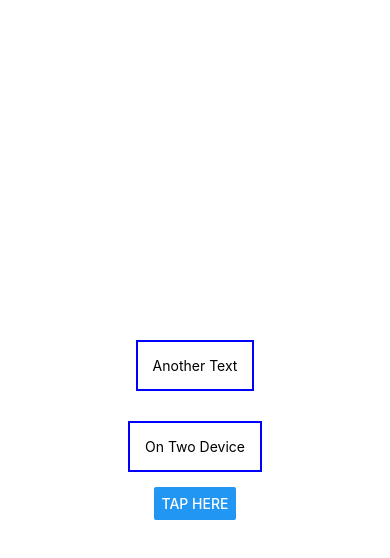
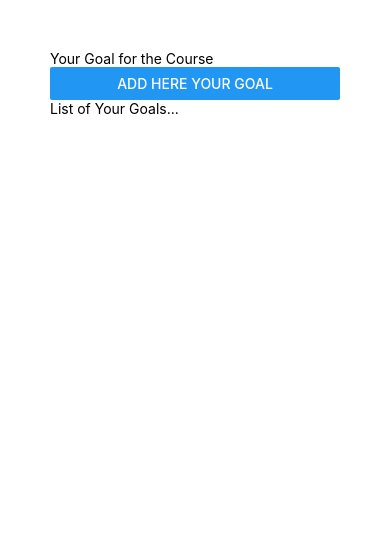
Before and after one commit to YogeshRR/Learn_ReactNative, a React Native app: screen / in a window 390 px wide. Shown: the top 558 px of the page. Built offline with nearby package versions, Linux system fonts and the light colour scheme.

Commit message:
18 Exploring Layouts and Flexbox

```diff
--- a/App.js
+++ b/App.js
@@ -1,28 +1,22 @@
-import { StatusBar } from 'expo-status-bar';
-import { Button, StyleSheet, Text, View } from 'react-native';
+
+import { Button, StyleSheet, Text, TextInput, View } from 'react-native';
 
 export default function App() {
   return (
-    <View style={styles.container}>
-      <Text style={styles.dummyText}>Another Text</Text>
-      <Text style={styles.dummyText} >On Two Device</Text>
-      <Button title='Tap Here' />
-      <StatusBar style="auto" />
+    <View style={styles.appContainer}>
+      <View>
+        <TextInput placeholder='Your Goal for the Course'/>
+        <Button title='Add here Your Goal'/>
+      </View>
+      <View>
+        <Text>List of Your Goals...</Text>
+      </View>
     </View>
   );
 }
 
 const styles = StyleSheet.create({
-  container: {
-    flex: 1,
-    backgroundColor: '#fff',
-    alignItems: 'center',
-    justifyContent: 'center',
-  },
-  dummyText : {
-    margin : 15,
-    borderColor : 'blue',
-    borderWidth : 2,
-    padding : 15,
-  },
+  appContainer : {
+    padding : 50,
+  }
 });
```
